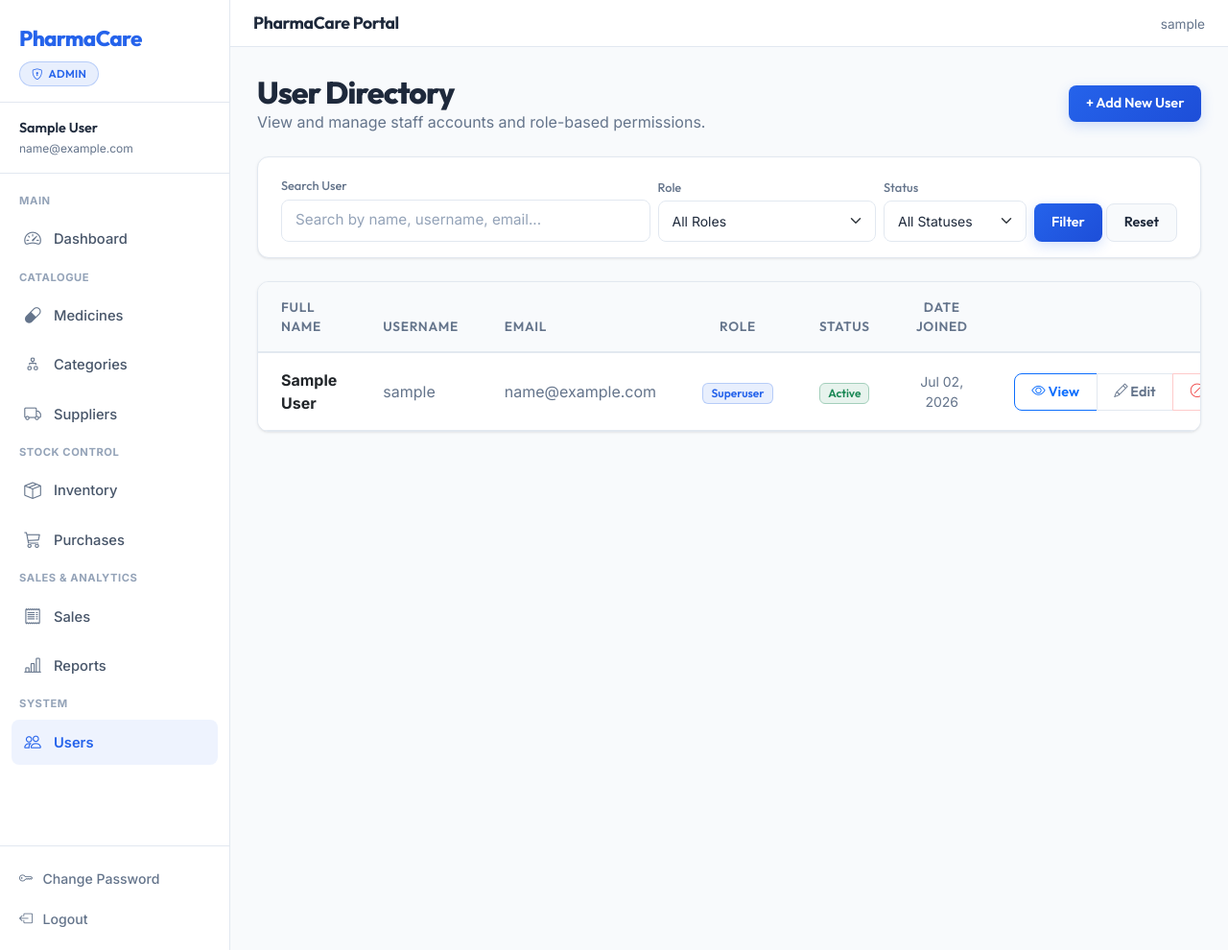
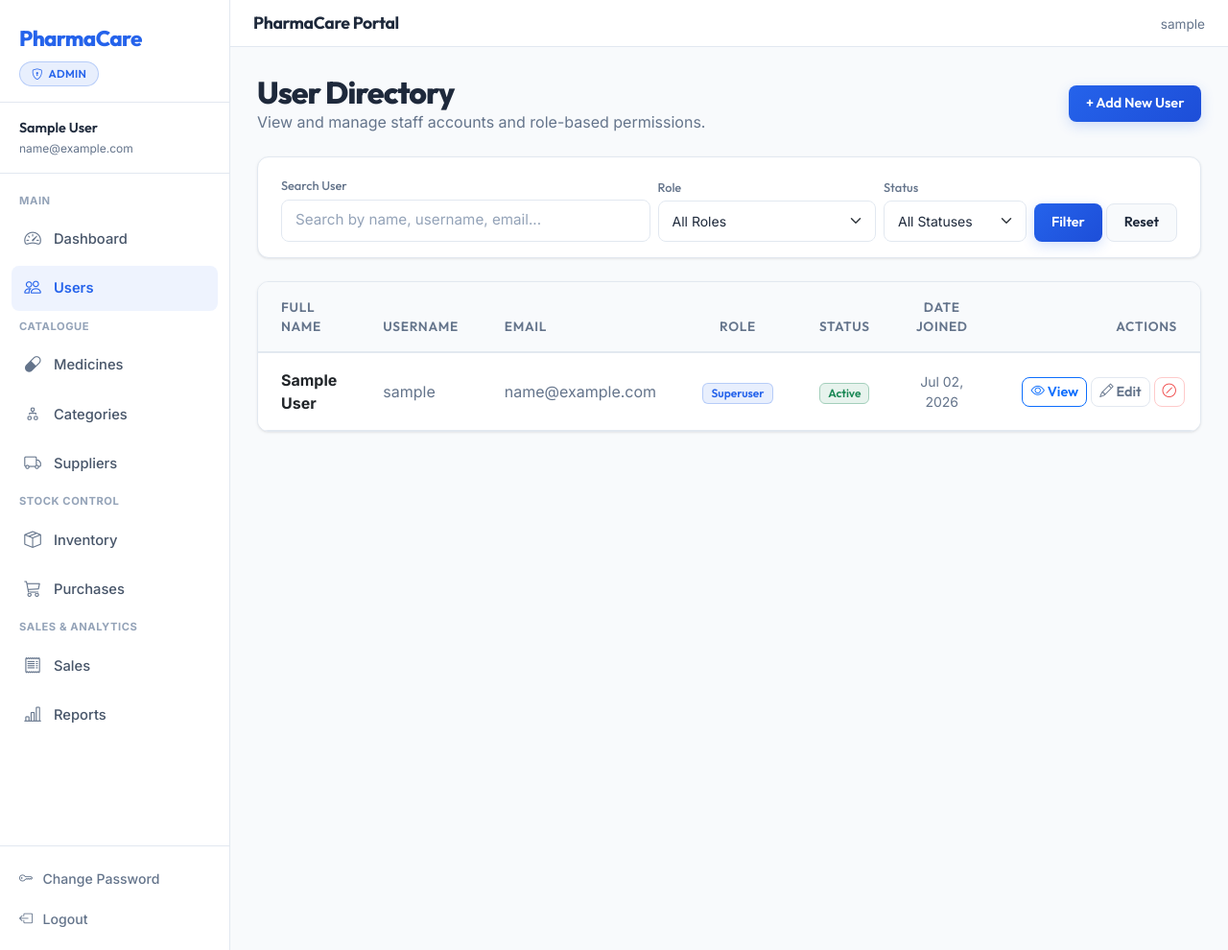
Before and after one commit to aavhaa1/Pharma, a Django app: page /users/ in a window 1280 px wide. Shown: the whole page at 96% size. Run offline with Django 5.2, Linux system fonts and the light colour scheme; the visitor is signed in with stand-in values (Sample User, id 1); data comes from the database, SQL or seed files in the repository.

Commit message:
Fix sidebar scrolling, clickable brand logo, Users link visibility, and uniform action button styles

```diff
--- a/templates/accounts/user_list.html
+++ b/templates/accounts/user_list.html
@@ -100,21 +100,21 @@
                                 {% endif %}
                             </td>
                             <td class="py-3 px-4 text-center text-muted small">{{ u.date_joined|date:"M d, Y" }}</td>
-                            <td class="py-3 px-4 text-end text-nowrap">
-                                <div class="btn-group btn-group-sm" role="group">
-                                    <a href="{% url 'user_detail' u.pk %}" class="btn btn-outline-primary" title="View Details">
+                            <td class="py-3 px-3 text-end text-nowrap">
+                                <div class="d-inline-flex gap-1">
+                                    <a href="{% url 'user_detail' u.pk %}" class="btn btn-sm btn-outline-primary px-2 py-1" title="View Details">
                                         <i class="bi bi-eye"></i> View
                                     </a>
-                                    <a href="{% url 'user_edit' u.pk %}" class="btn btn-outline-secondary" title="Edit">
+                                    <a href="{% url 'user_edit' u.pk %}" class="btn btn-sm btn-outline-secondary px-2 py-1" title="Edit">
                                         <i class="bi bi-pencil"></i> Edit
                                     </a>
                                     {% if u.is_active %}
-                                        <a href="{% url 'user_deactivate' u.pk %}" class="btn btn-outline-danger" title="Deactivate">
-                                            <i class="bi bi-slash-circle"></i> Deactivate
+                                        <a href="{% url 'user_deactivate' u.pk %}" class="btn btn-sm btn-outline-danger px-2 py-1" title="Deactivate">
+                                            <i class="bi bi-slash-circle"></i>
                                         </a>
                                     {% else %}
-                                        <a href="{% url 'user_activate' u.pk %}" class="btn btn-outline-success" title="Activate">
-                                            <i class="bi bi-check-circle"></i> Activate
+                                        <a href="{% url 'user_activate' u.pk %}" class="btn btn-sm btn-outline-success px-2 py-1" title="Activate">
+                                            <i class="bi bi-check-circle"></i>
                                         </a>
                                     {% endif %}
                                 </div>
--- a/templates/base.html
+++ b/templates/base.html
@@ -35,7 +35,7 @@
         /*  Sidebar  */
         #app-sidebar {
             width: var(--sidebar-width);
-            min-height: 100vh;
+            height: 100vh;
             background: var(--sidebar-bg);
             border-right: 1px solid var(--sidebar-border);
             display: flex;
@@ -45,6 +45,7 @@
             left: 0;
             z-index: 1040;
             transition: transform 0.3s ease;
+            overflow: hidden;
         }
 
         #app-sidebar .sidebar-brand {
@@ -104,6 +105,8 @@
             padding: 1.25rem 0.75rem;
             flex: 1;
             overflow-y: auto;
+            overflow-x: hidden;
+            min-height: 0;
         }
 
         #app-sidebar .sidebar-nav::-webkit-scrollbar {
@@ -264,7 +267,15 @@
     <aside id="app-sidebar">
         <!-- Brand -->
         <div class="sidebar-brand">
-            <span class="brand-name">PharmaCare</span>
+            {% if user.is_superuser or user.groups.all.0.name == "Admin" %}
+                <a href="{% url 'home' %}" class="brand-name text-decoration-none">PharmaCare</a>
+            {% elif user.groups.all.0.name == "Pharmacist" %}
+                <a href="{% url 'pharmacist:dashboard' %}" class="brand-name text-decoration-none">PharmaCare</a>
+            {% elif user.groups.all.0.name == "Cashier" %}
+                <a href="{% url 'cashier:cashier_dashboard' %}" class="brand-name text-decoration-none">PharmaCare</a>
+            {% else %}
+                <a href="{% url 'home' %}" class="brand-name text-decoration-none">PharmaCare</a>
+            {% endif %}
             <span class="role-badge">
                 {% if user.is_superuser %}
                     <i class="bi bi-shield-lock"></i> Admin
@@ -303,6 +314,12 @@
             {% else %}
                 <a href="{% url 'home' %}" class="nav-item-link {% if request.path == '/' %}active{% endif %}">
                     <i class="bi bi-speedometer2 nav-icon"></i> Dashboard
+                </a>
+            {% endif %}
+
+            {% if user.is_superuser or user.is_staff or user.groups.all.0.name == "Admin" or user.groups.all.1.name == "Admin" %}
+                <a href="{% url 'user_list' %}" class="nav-item-link {% if 'user' in request.resolver_match.url_name %}active{% endif %}">
+                    <i class="bi bi-people nav-icon"></i> Users
                 </a>
             {% endif %}
 
@@ -348,12 +365,7 @@
                 </a>
             {% endif %}
 
-            {% if user.is_superuser or user.groups.all.0.name == "Admin" %}
-                <div class="nav-section-label" style="margin-top: 0.5rem;">System</div>
-                <a href="{% url 'user_list' %}" class="nav-item-link {% if 'user' in request.resolver_match.url_name %}active{% endif %}">
-                    <i class="bi bi-people nav-icon"></i> Users
-                </a>
-            {% endif %}
+
 
         </nav>
 
```
